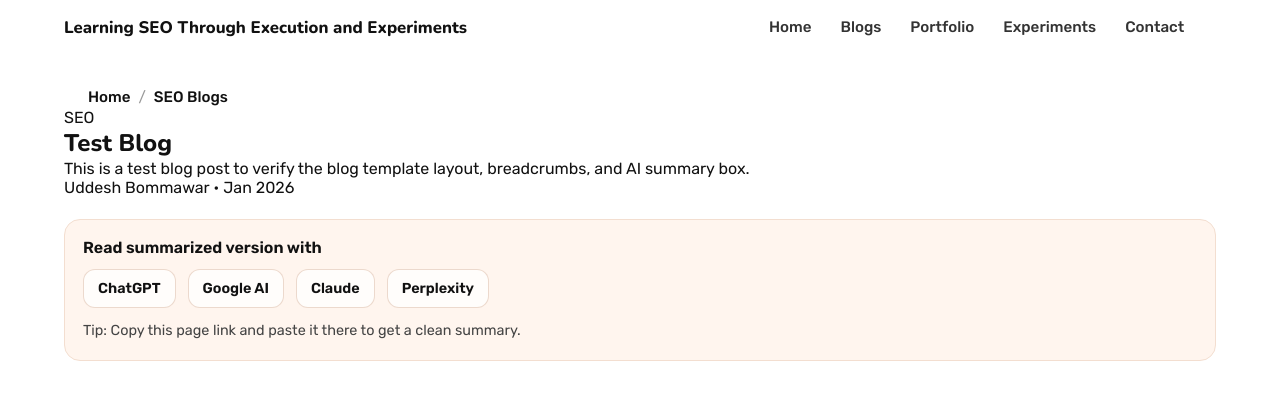
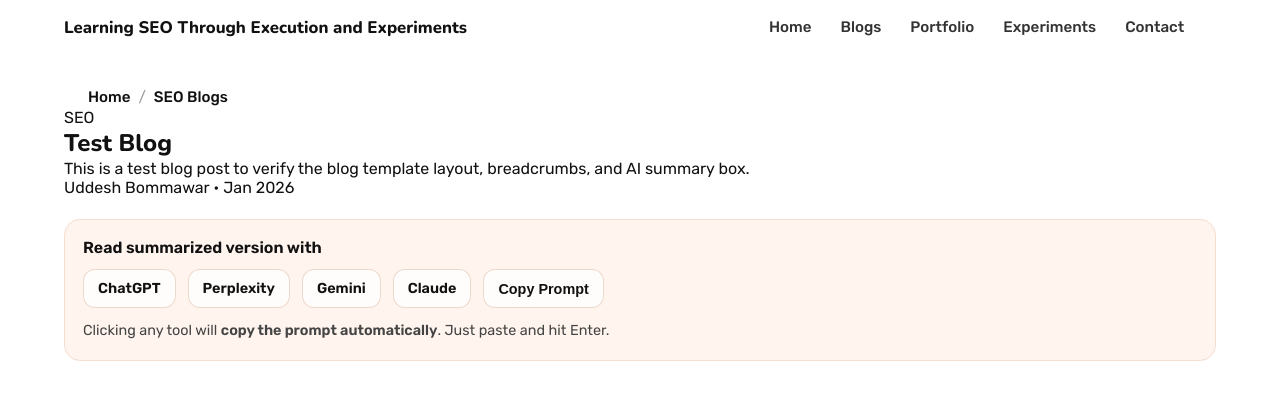
Before and after one commit to uddeshbommawar/uddeshbommawar.github.io, a Jekyll site: the page built from blogs/seo-blogs/test-blog.md, in a window 1280 px wide. Shown: the top 400 px of the page. Built offline with Jekyll 4.4.1, drawn with Linux system fonts in a browser that asks for light colours.

Commit message:
Update post.html

```diff
--- a/_layouts/post.html
+++ b/_layouts/post.html
@@ -45,27 +42,107 @@ layout: default
       <p class="ai-summary-label">Read summarized version with</p>
 
       <div class="ai-summary-buttons">
-    <a class="ai-btn" href="https://chat.openai.com/" target="_blank" rel="noopener">
+        <a class="ai-btn ai-tool" href="https://chat.openai.com/" target="_blank" rel="noopener">
+          <span class="ai-icon">
+            <svg viewBox="0 0 24 24" aria-hidden="true">
+              <path d="M12 2.5c2.1 0 4 .9 5.3 2.3 1.4 1.4 2.2 3.3 2.2 5.4 0 3.9-3.1 7.1-6.9 7.1-1.5 0-2.9-.5-4-1.3-1.1-.9-1.9-2.1-2.2-3.6-.1-.5.2-1 .7-1.1.5-.1 1 .2 1.1.7.3 1 .8 1.9 1.6 2.5.8.6 1.7.9 2.8.9 2.8 0 5.1-2.4 5.1-5.2 0-1.6-.6-3-1.6-4.1-1-1-2.4-1.6-4-1.6-2.2 0-4.1 1.2-4.9 3-.2.4-.8.6-1.2.4-.4-.2-.6-.8-.4-1.2 1.1-2.5 3.6-4.2 6.4-4.2z"></path>
+            </svg>
+          </span>
           ChatGPT
         </a>
 
-    <a class="ai-btn" href="https://gemini.google.com/" target="_blank" rel="noopener">
-      Google AI
+        <a class="ai-btn ai-tool" href="https://www.perplexity.ai/" target="_blank" rel="noopener">
+          <span class="ai-icon">
+            <svg viewBox="0 0 24 24" aria-hidden="true">
+              <path d="M7 4h6.2c3 0 5.1 1.9 5.1 4.7 0 2.8-2.1 4.7-5.1 4.7H9v6H7V4zm2 2v5.4h4.1c2 0 3.2-1 3.2-2.7S15.1 6 13.1 6H9z"></path>
+            </svg>
+          </span>
+          Perplexity
         </a>
 
-    <a class="ai-btn" href="https://claude.ai/" target="_blank" rel="noopener">
+        <a class="ai-btn ai-tool" href="https://gemini.google.com/" target="_blank" rel="noopener">
+          <span class="ai-icon">
+            <svg viewBox="0 0 24 24" aria-hidden="true">
+              <path d="M12 2l1.5 6.5L20 10l-6.5 1.5L12 18l-1.5-6.5L4 10l6.5-1.5L12 2z"></path>
+            </svg>
+          </span>
+          Gemini
+        </a>
+
+        <a class="ai-btn ai-tool" href="https://claude.ai/" target="_blank" rel="noopener">
+          <span class="ai-icon">
+            <svg viewBox="0 0 24 24" aria-hidden="true">
+              <path d="M12 4c-4.4 0-8 3.3-8 8s3.6 8 8 8c2.2 0 4.2-.8 5.7-2.3.4-.3.4-.9.1-1.3-.3-.4-.9-.4-1.3-.1-1.2 1.1-2.7 1.7-4.5 1.7-3.4 0-6.1-2.6-6.1-6s2.7-6 6.1-6c1.8 0 3.3.6 4.5 1.7.4.3 1 .3 1.3-.1.3-.4.3-1-.1-1.3C16.2 4.8 14.2 4 12 4z"></path>
+            </svg>
+          </span>
           Claude
         </a>
 
-    <a class="ai-btn" href="https://www.perplexity.ai/" target="_blank" rel="noopener">
-      Perplexity
-    </a>
+        <!-- ✅ Copy Prompt button -->
+        <button class="ai-btn ai-btn-copy" type="button" id="copySummaryPrompt">
+          <span class="ai-icon">
+            <svg viewBox="0 0 24 24" aria-hidden="true">
+              <path d="M8 7c0-1.1.9-2 2-2h8c1.1 0 2 .9 2 2v10c0 1.1-.9 2-2 2h-8c-1.1 0-2-.9-2-2V7zm2 0h8v10h-8V7zM4 9c0-1.1.9-2 2-2h1v2H6v10h8v1c0 1.1-.9 2-2 2H6c-1.1 0-2-.9-2-2V9z"></path>
+            </svg>
+          </span>
+          Copy Prompt
+        </button>
       </div>
 
       <p class="ai-summary-note">
-    Tip: Copy this page link and paste it there to get a clean summary.
+        Clicking any tool will <b>copy the prompt automatically</b>. Just paste and hit Enter.
       </p>
     </section>
+
+    <script>
+      (function () {
+        const pageTitle = "{{ page.title | escape }}";
+        const pageUrl = "{{ site.url }}{{ page.url }}";
+
+        const promptText =
+`Summarize this blog post in a clear and structured way.
+
+URL: ${pageUrl}
+Title: ${pageTitle}
+
+Output format:
+1) 2-line summary
+2) Key takeaways (5 bullets)
+3) Step-by-step explanation (if applicable)
+4) Common mistakes to avoid
+5) Practical checklist
+6) 5 FAQs with short answers
+
+Keep it beginner-friendly and actionable.`;
+
+        // ✅ Auto-copy when clicking any tool
+        const toolButtons = document.querySelectorAll(".ai-tool");
+        toolButtons.forEach((btn) => {
+          btn.addEventListener("click", async () => {
+            try {
+              await navigator.clipboard.writeText(promptText);
+            } catch (e) {}
+          });
+        });
+
+        // ✅ Copy button functionality
+        const copyBtn = document.getElementById("copySummaryPrompt");
+        if (copyBtn) {
+          copyBtn.addEventListener("click", async () => {
+            try {
+              await navigator.clipboard.writeText(promptText);
+              const oldText = copyBtn.textContent;
+              copyBtn.textContent = "Copied ✅";
+              setTimeout(() => {
+                copyBtn.textContent = oldText;
+              }, 1200);
+            } catch (e) {
+              alert("Could not copy. Please copy manually:\n\n" + promptText);
+            }
+          });
+        }
+      })();
+    </script>
   {% endif %}
 
   <section class="post-content">
```
Also changed, not shown: other parts of _layouts/post.html (+0 -3 lines). Lines whose indentation alone changed are shown as unchanged.
